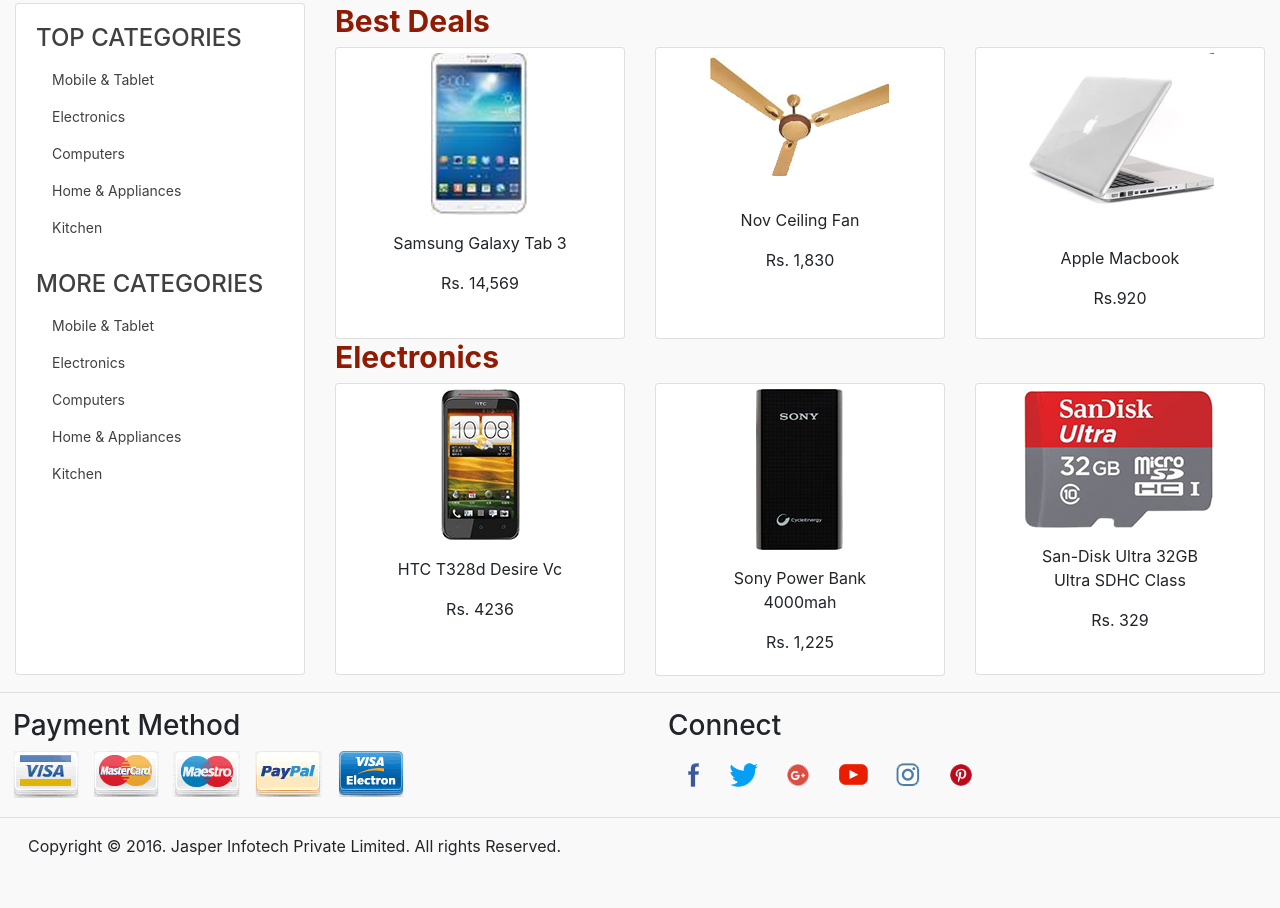
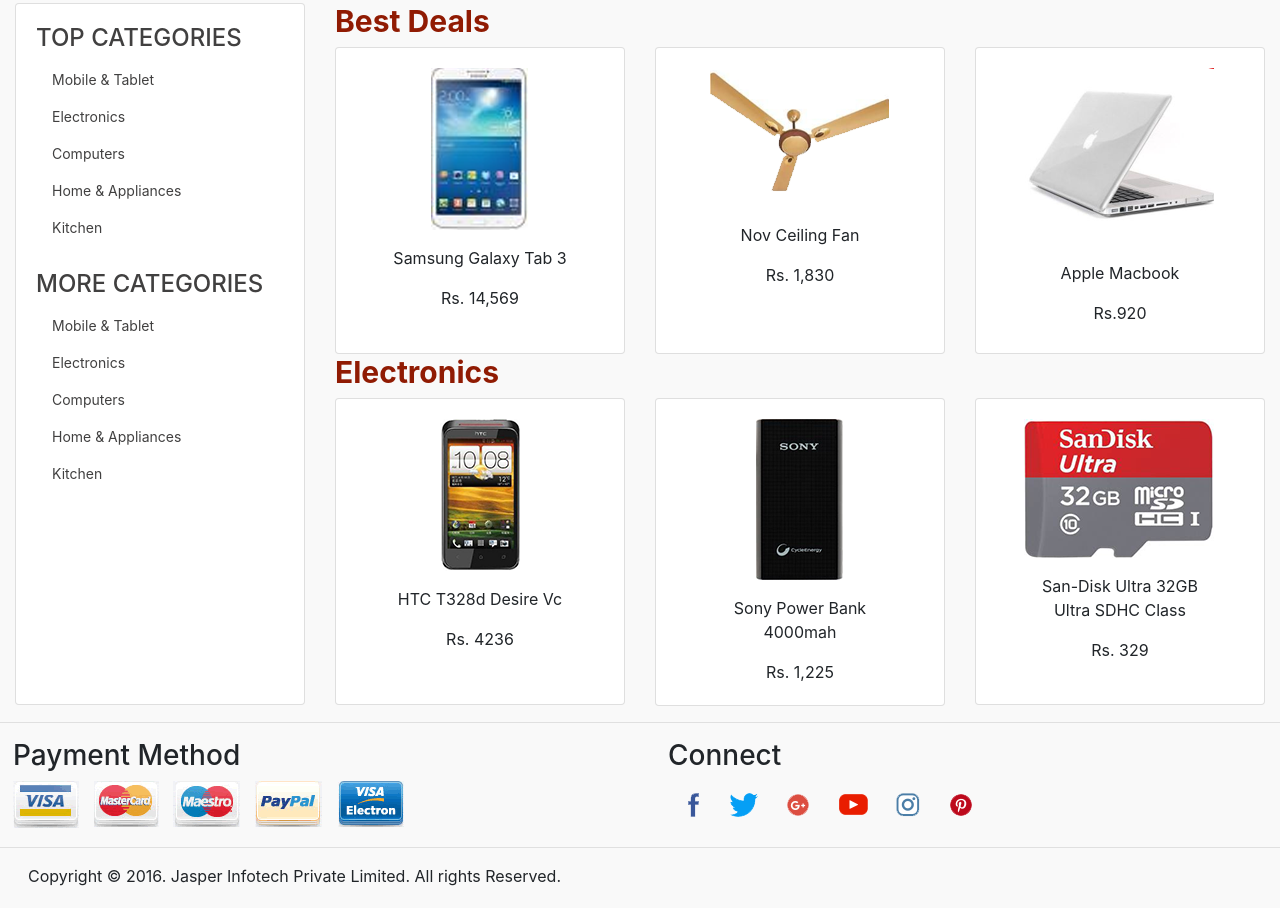
Before and after one commit to shreya2811/ps_assign, a plain HTML site: page index.html in a window 1280 px wide. Shown: the part 574-1482 px from the top of the page. Before the commit the page ends 1432 px from the top, so only its background shows below. Drawn offline with nearby package versions, Linux system fonts and the light colour scheme.

Commit message:
Update style.css

```diff
--- a/style.css
+++ b/style.css
@@ -1,5 +1,6 @@
 body {
     background-color: #F9F9F9;
+    overflow-x: hidden;
 }
 
 
@@ -15,6 +16,7 @@ body {
 
 span.badge.badge-pill.text-center {
     background-color: #E3110B;
+    color: #fff;
 }
 
 
@@ -51,11 +53,12 @@ span.badge.badge-pill.text-center {
 }
 
 #categories .card-body {
-    min-height: 670px;
+    min-height: 700px;
 }
 
 #product .card-body {
-    min-height: 290px;
+    min-height: 305px;
+    padding-top: 20px;
 }
 
 
@@ -73,6 +76,10 @@ span.badge.badge-pill.text-center {
 aside.col-sm-12.col-md-6,
 footer {
     padding-left: 28px;
+}
+
+footer {
+    margin-bottom: 20px;
 }
 
 
@@ -106,5 +113,6 @@ footer {
 @media screen and (max-width:577px) {
     #cart {
         padding-left: 10px !important;
+/*         float: right !important; */
     }
 }
```
